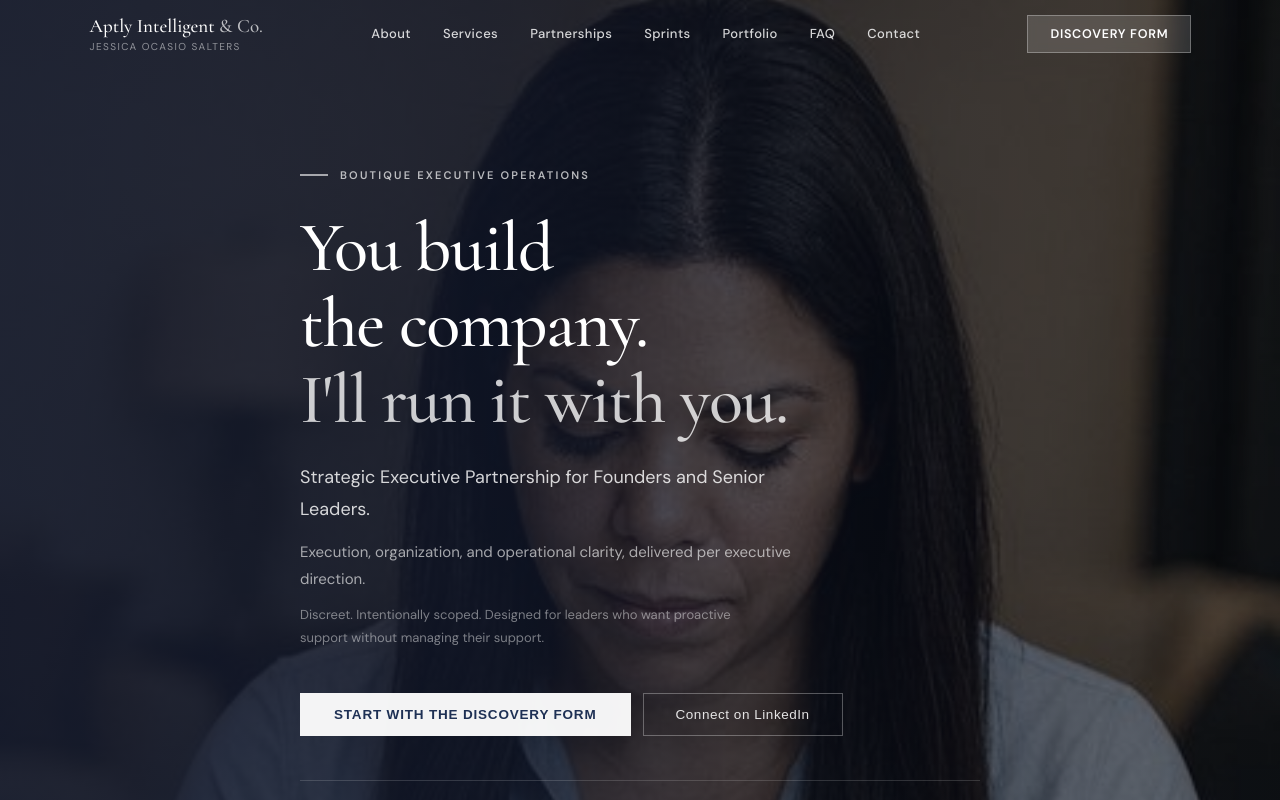
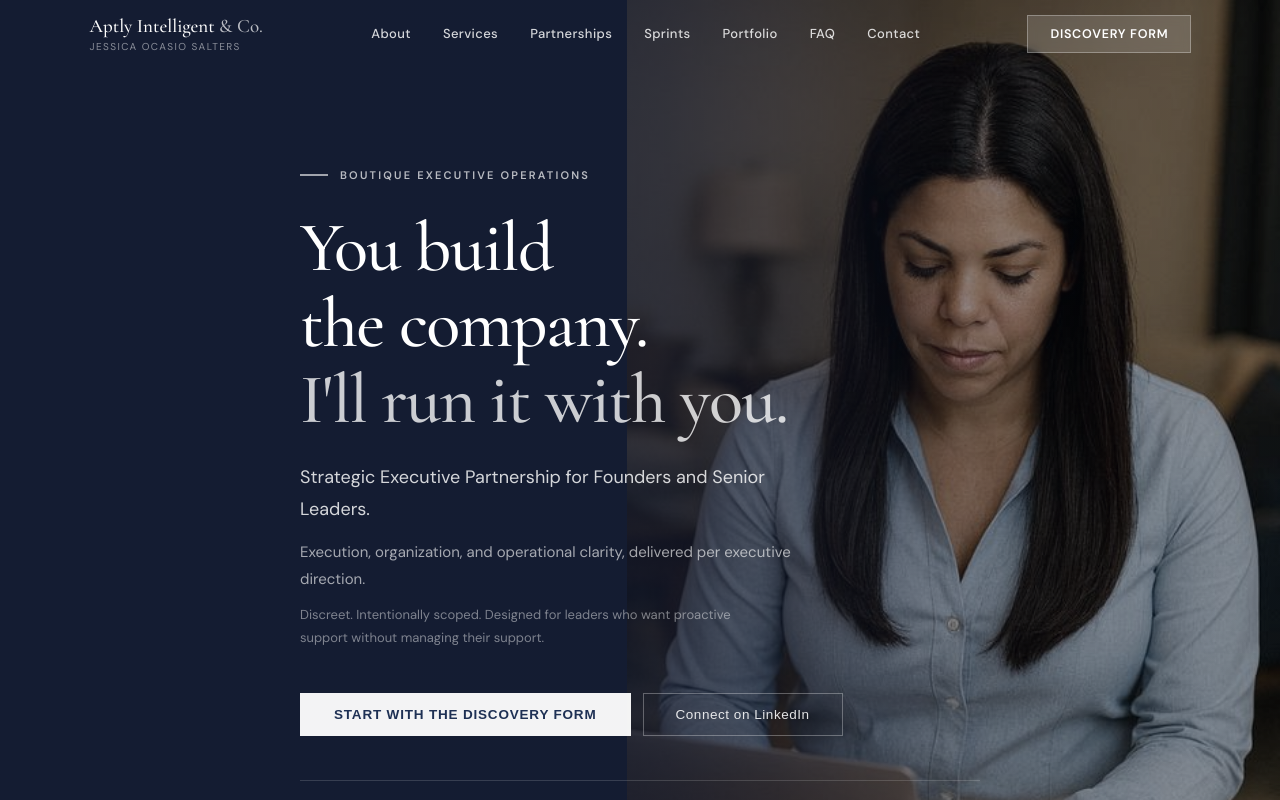
Before and after one commit to JessicaOS143/aptly-intelligent-EA, a React (Vite) app: page / in a window 1280 px wide. Shown: the top 800 px of the page. Built offline with nearby package versions, Linux system fonts and the light colour scheme.

Commit message:
Fix: hero image zoom — natural aspect ratio, full person visible

```diff
--- a/src/App.jsx
+++ b/src/App.jsx
@@ -513,21 +513,25 @@ export default function App() {
         minHeight: "100svh", position: "relative", overflow: "hidden",
         display: "flex", alignItems: "center", padding: `0 ${gutter}`, paddingTop: 68,
       }}>
-        <div style={{ position: "absolute", inset: 0, zIndex: 0 }}>
-          {/* Full-bleed portrait — faded uniformly */}
+        <div style={{ position: "absolute", inset: 0, zIndex: 0, background: "#141c30", overflow: "hidden" }}>
+          {/* Portrait at natural aspect ratio — full person visible, no zoom */}
           <img src={IMG.hero} alt="" role="presentation"
             style={{
-              width: "100%", height: "100%",
-              objectFit: "cover",
-              objectPosition: "center 10%",
+              position: "absolute",
+              right: 0, top: 0,
+              height: "100%",
+              width: "auto",
+              maxWidth: "none",
               display: "block",
-              filter: "brightness(0.55) saturate(0.6)",
+              filter: "brightness(0.72) saturate(0.62)",
             }} />
-          {/* Uniform dark overlay + stronger fade on left for text legibility */}
+          {/* Left-to-right overlay — text reads clearly, portrait shows naturally on right */}
           <div style={{ position: "absolute", inset: 0,
             background: desktop
-              ? "linear-gradient(to right, rgba(20,28,50,0.82) 0%, rgba(20,28,50,0.68) 38%, rgba(20,28,50,0.38) 65%, rgba(20,28,50,0.15) 100%)"
-              : "rgba(20,28,50,0.72)"
+              ? "linear-gradient(to right, rgba(20,28,50,0.97) 0%, rgba(20,28,50,0.92) 30%, rgba(20,28,50,0.65) 52%, rgba(20,28,50,0.18) 75%, rgba(20,28,50,0.05) 100%)"
+              : tablet
+              ? "linear-gradient(to right, rgba(20,28,50,0.96) 0%, rgba(20,28,50,0.7) 45%, rgba(20,28,50,0.2) 75%, rgba(20,28,50,0) 100%)"
+              : "rgba(20,28,50,0.78)"
           }} />
         </div>
 
```
